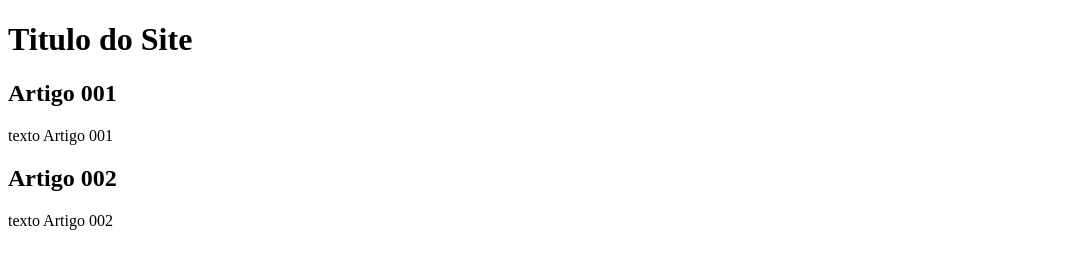
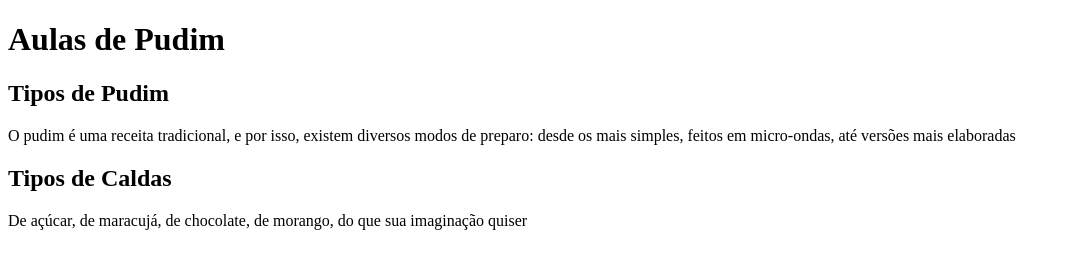
Before and after one commit to pfontaneda/teste, a plain HTML site: page index.html in a window 1280 px wide. Shown: the whole page, without its empty margins (0-1071 px from the left). Drawn offline with Linux system fonts and the light colour scheme.

Commit message:
Update index.html

```diff
--- a/index.html
+++ b/index.html
@@ -1,25 +1,29 @@
 <!DOCTYPE html>
 <html lang="pt-br">
+
 <head>
     <meta charset="UTF-8">
     <meta http-equiv="X-UA-Compatible" content="IE=edge">
     <meta name="viewport" content="width=device-width, initial-scale=1.0">
     <title>Titulo do Site</title>
 </head>
+
 <body>
     <main>
         <header>
-            <h1>Titulo do Site</h1>
+            <h1>Aulas de Pudim</h1>
         </header>
         <article>
-            <h2>Artigo 001</h2>
-            <p>texto Artigo 001</p>
+            <h2>Tipos de Pudim</h2>
+            <p>O pudim é uma receita tradicional, e por isso, existem diversos modos de preparo: desde os mais simples,
+                feitos em micro-ondas, até versões mais elaboradas</p>
         </article>
         <article>
-            <h2>Artigo 002</h2>
-            <p>texto Artigo 002</p>
+            <h2>Tipos de Caldas</h2>
+            <p>De açúcar, de maracujá, de chocolate, de morango, do que sua imaginação quiser</p>
         </article>
     </main>
 
 </body>
+
 </html>
```
